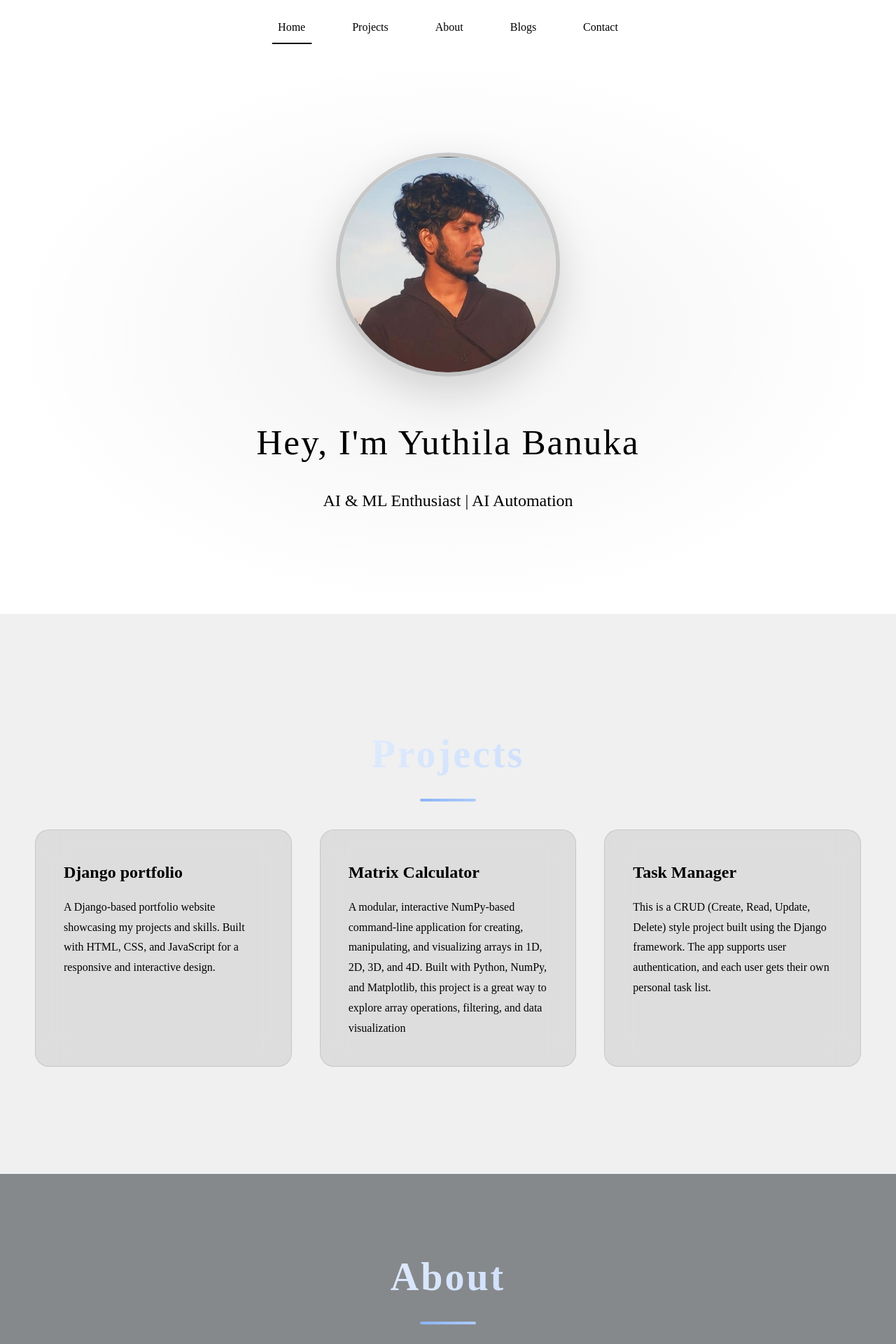
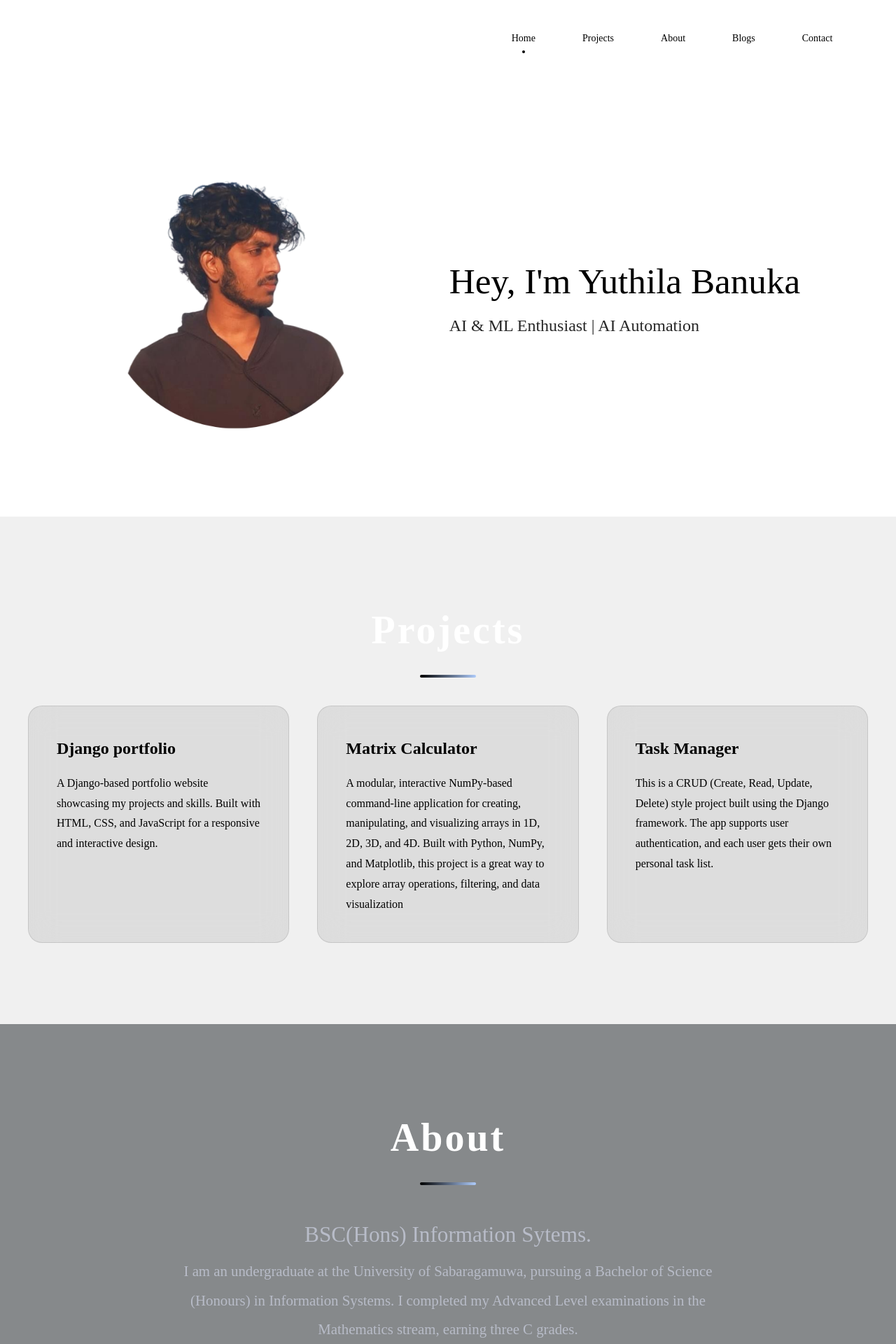
Before and after one commit to Banuka2540/Django-portfolio, a Django app: page / in a window 1280 px wide; the page is wider, and only the part inside the window is pictured. Shown: the top 1920 px of that part at 70% size. Run offline with Django 5.2, Linux system fonts and the light colour scheme.

Commit message:
changed the ui iinto white

```diff
--- a/static/css/styles.css
+++ b/static/css/styles.css
@@ -24,19 +24,19 @@
         /* Navigation */
         nav {
 
-            top: 0;
+            top:0;
             right: 0;
-            width: auto;
+            left: 0;
+            width:150%;
             z-index: 1000;
-            padding: 25px 50px;
+            padding: 40px 0px;
             backdrop-filter: blur(20px);
-            color:#ffffff;
+            color:#000000;
             background: rgba(255, 255, 255, 0.9);
-            border-radius: 0 0 0 20px;
             display: flex;
             flex-direction: column;
             align-items: center;
-            gap: 30px;
+
         }
 
         .nav-links {
@@ -50,7 +50,7 @@
             color: #000000;
             text-decoration: none;
             font-weight: 500;
-            font-size: 16px;
+            font-size: 14px;
             position: relative;
             padding: 8px 16px;
         }
@@ -59,25 +59,25 @@
         .nav-links a::before {
             content: '';
             position: absolute;
-            width: 0;
-            height: 2px;
-            bottom: -8px;
+            width: 4px; /* size of the dot */
+            height: 4px;
+             bottom: -6px; /* distance below the text */
             left: 50%;
-            background: linear-gradient(90deg, #000000, #000000);
-            transition: all 0.4s ease;
-            transform: translateX(-50%);
-            border-radius: 2px;
-        }
+            background: #000; /* dot color */
+            border-radius: 50%; /* makes it a circle */
+            transform: translateX(-50%) scale(0); /* starts invisible */
+            transition: transform 0.3s ease;
+}
 
         .nav-links a:hover::before,
         .nav-links a.active::before {
-            width: 80%;
-        }
+            transform: translateX(-50%) scale(1);
+}
 
         /* Sections */
         section {
-            min-height: 100vh;
-            padding: 100px 50px;
+
+            padding: 9% 0;
             display: flex;
             align-items: center;
             justify-content: center;
@@ -86,35 +86,27 @@
 
         /* Home Section */
         #home {
-            flex-direction: column;
-            text-align: center;
-            background-color: white;
-            background: radial-gradient(ellipse at center, rgba(0, 0, 0, 0.05) 0%, transparent 70%);
+            padding: 9% ;
+
+            display: flex;
+            align-items: center;
+            justify-content: center;
+            gap: 10%;
+            flex-wrap: wrap;
         }
 
         .profile-image {
-            width: 320px;
-            height: 320px;
-            border-radius: 50%;
-            object-fit: cover;
-            margin-bottom: 50px;
-            border: 6px solid rgba(0, 0, 0, 0.2);
-            transition: all 0.4s cubic-bezier(0.175, 0.885, 0.32, 1.275);
-            box-shadow: 0 20px 60px rgba(0, 0, 0, 0.15);
+            width: 400px;
+            height: 400px;
+            animation: slideInLeft 1.2s ease-out forwards;
+            opacity: 0;
+
 
         }
-
-        .profile-image:hover {
-            transform: scale(1.08) rotate(2deg);
-            border-color: rgba(0, 0, 0, 0.4);
-            box-shadow: 0 30px 80px rgba(138, 180, 248, 0.25);
-        }
-
         .intro-text {
             font-size: 3.2rem;
-            font-weight: 300;
-            letter-spacing: 2px;
-            margin-bottom: 20px;
+            font-family: 'Poppins';
+            font-weight: 400;
             color: #000000;
             background-clip: text;
             animation: fadeInUp 1.2s ease-out;
@@ -122,7 +114,7 @@
 
         .intro-subtitle {
             font-size: 1.5rem;
-            color: #000000;
+            color: #272727;
             font-weight: 400;
             margin-bottom: 0;
             opacity: 0;
@@ -141,7 +133,7 @@
             margin-bottom: 60px;
             text-align: center;
             letter-spacing: 3px;
-            background: linear-gradient(135deg, #ffffff, #aecbfa);
+            background: linear-gradient(135deg, #ffffff, #ffffff);
             -webkit-background-clip: text;
             -webkit-text-fill-color: transparent;
             background-clip: text;
@@ -153,7 +145,7 @@
             position: absolute;
             width: 80px;
             height: 4px;
-            background: linear-gradient(90deg, #8ab4f8, #aecbfa);
+            background: linear-gradient(90deg, #000000, #aecbfa);
             bottom: -20px;
             left: 50%;
             transform: translateX(-50%);
@@ -506,3 +498,20 @@
             transform: translateY(-2px);
             box-shadow: 0 5px 15px rgba(102, 126, 234, 0.4);
         }
+@media (max-width: 768px) {
+    #home {
+        flex-direction: column; /* stack on smaller screens */
+        text-align: center;
+        gap: 20px;
+    }
+}
+@keyframes slideInLeft {
+    0% {
+        transform: translateX(-100px); /* start left off-screen */
+        opacity: 0;
+    }
+    100% {
+        transform: translateX(0);      /* final position */
+        opacity: 1;
+    }
+}
--- a/templates/home.html
+++ b/templates/home.html
@@ -27,9 +27,13 @@
     <!-- Home Section -->
 
       <section id="home">
-        <img src="{% static 'images/dp2.jpg' %}" alt="Yuthila Banuka" class="profile-image">
+        <img src="{% static 'images/dp3.png' %}" alt="Yuthila Banuka" class="profile-image">
+        <div>
         <h1 class="intro-text">Hey, I'm Yuthila Banuka</h1>
+
         <p class="intro-subtitle">AI & ML Enthusiast  |  AI Automation </p>
+        </div>
+
     </section>
 
 
```
Also changed, not shown: static/images/arrow.png (added), static/images/dp3.png (added).
